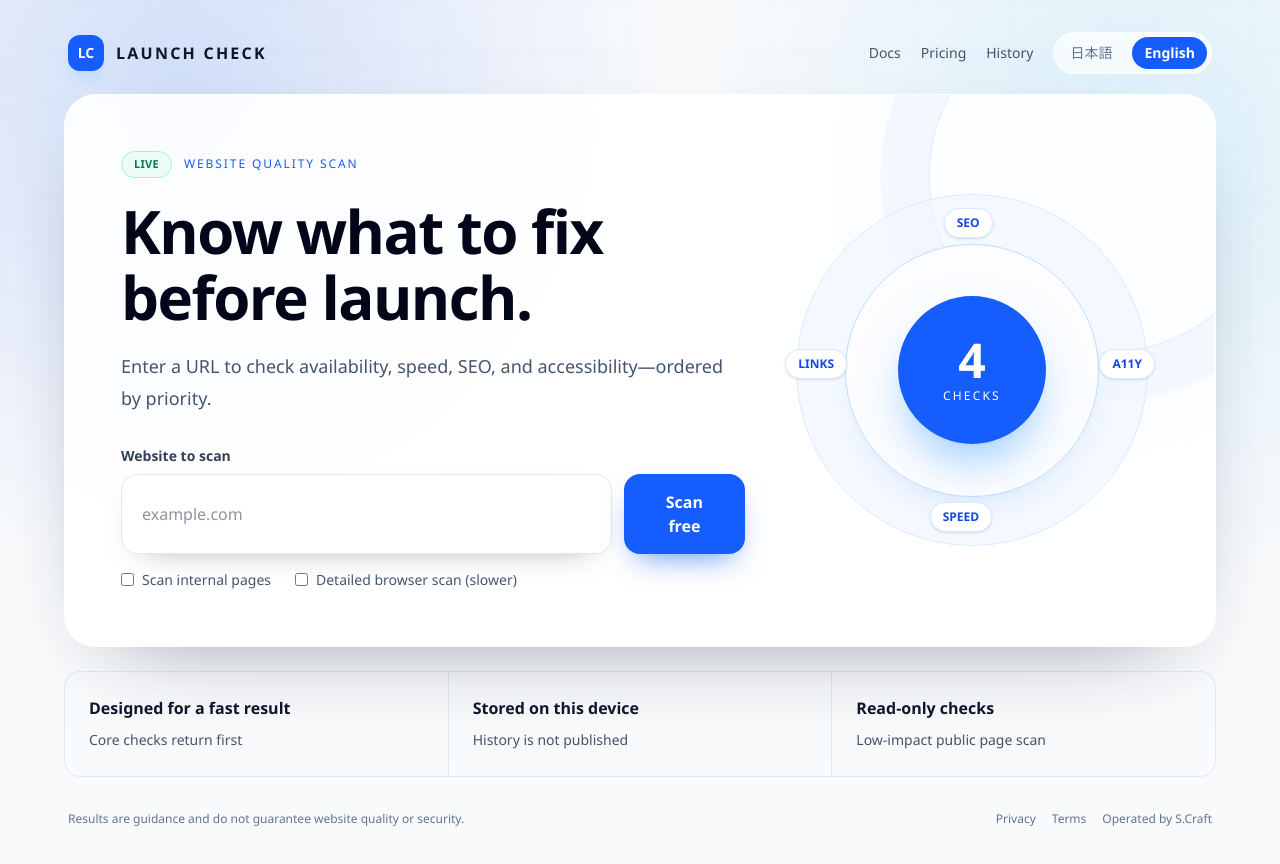
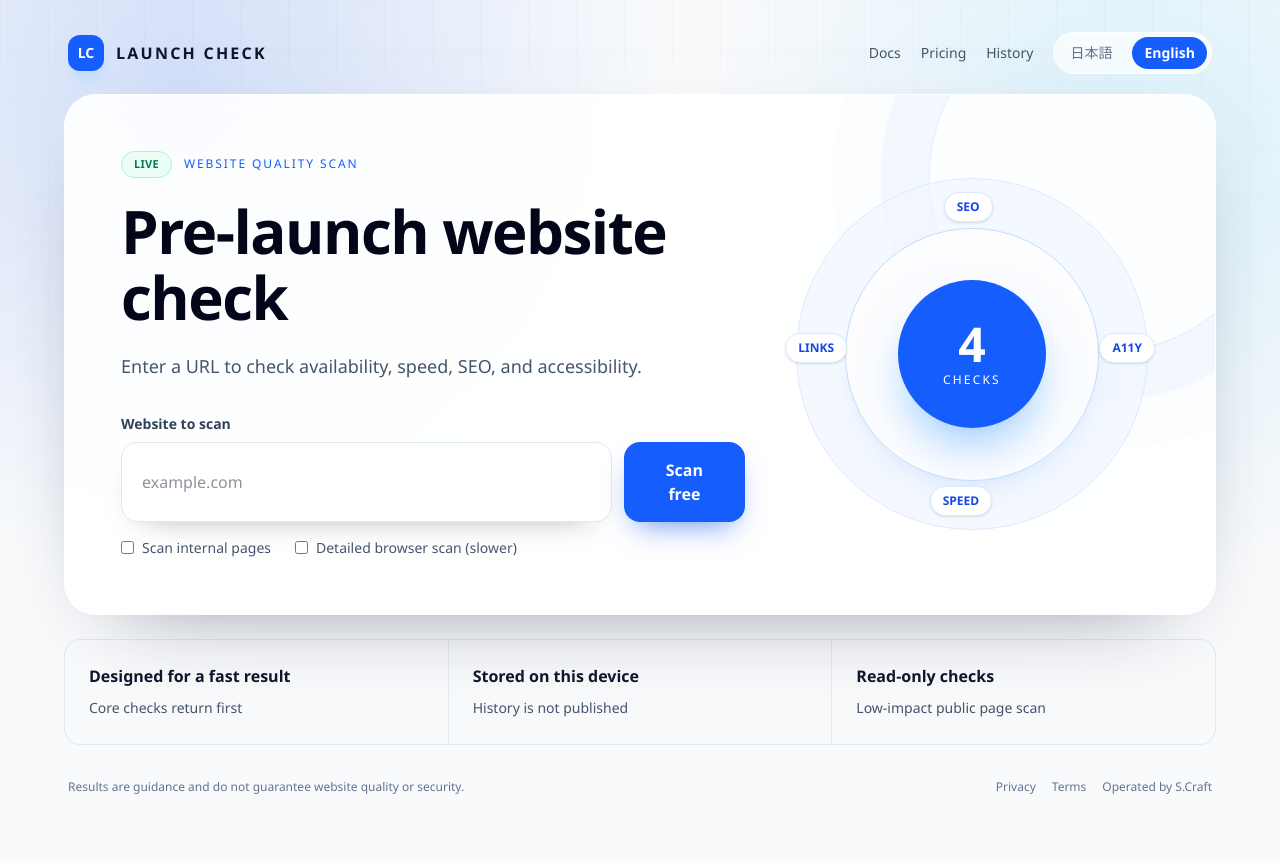
Before and after one commit to scraft-dev/launch-check, a Next.js app: page / in a window 1280 px wide. Shown: the top 864 px of the page. Built offline with nearby package versions, Linux system fonts and the light colour scheme.

Commit message:
copy: simplify launch check hero

```diff
--- a/src/app/page.tsx
+++ b/src/app/page.tsx
@@ -198,13 +198,13 @@ export default function Home() {
               </div>
               <h1 className="mt-5 max-w-3xl text-4xl font-semibold leading-[1.1] tracking-tight text-slate-950 sm:text-5xl lg:text-6xl">
                 {isJapanese
-                  ? "公開前に、直すべき場所が分かる。"
-                  : "Know what to fix before launch."}
+                  ? "Webサイト公開前チェック"
+                  : "Pre-launch website check"}
               </h1>
               <p className="mt-5 max-w-2xl text-lg leading-8 text-slate-600">
                 {isJapanese
-                  ? "URLを入れるだけ。表示状態、速度、SEO、アクセシビリティを確認し、優先順位を付けて返します。"
-                  : "Enter a URL to check availability, speed, SEO, and accessibility—ordered by priority."}
+                  ? "URLを入力すると、表示状態、速度、SEO、アクセシビリティを確認できます。"
+                  : "Enter a URL to check availability, speed, SEO, and accessibility."}
               </p>
 
               <form className="mt-8" onSubmit={handleSubmit}>
```
